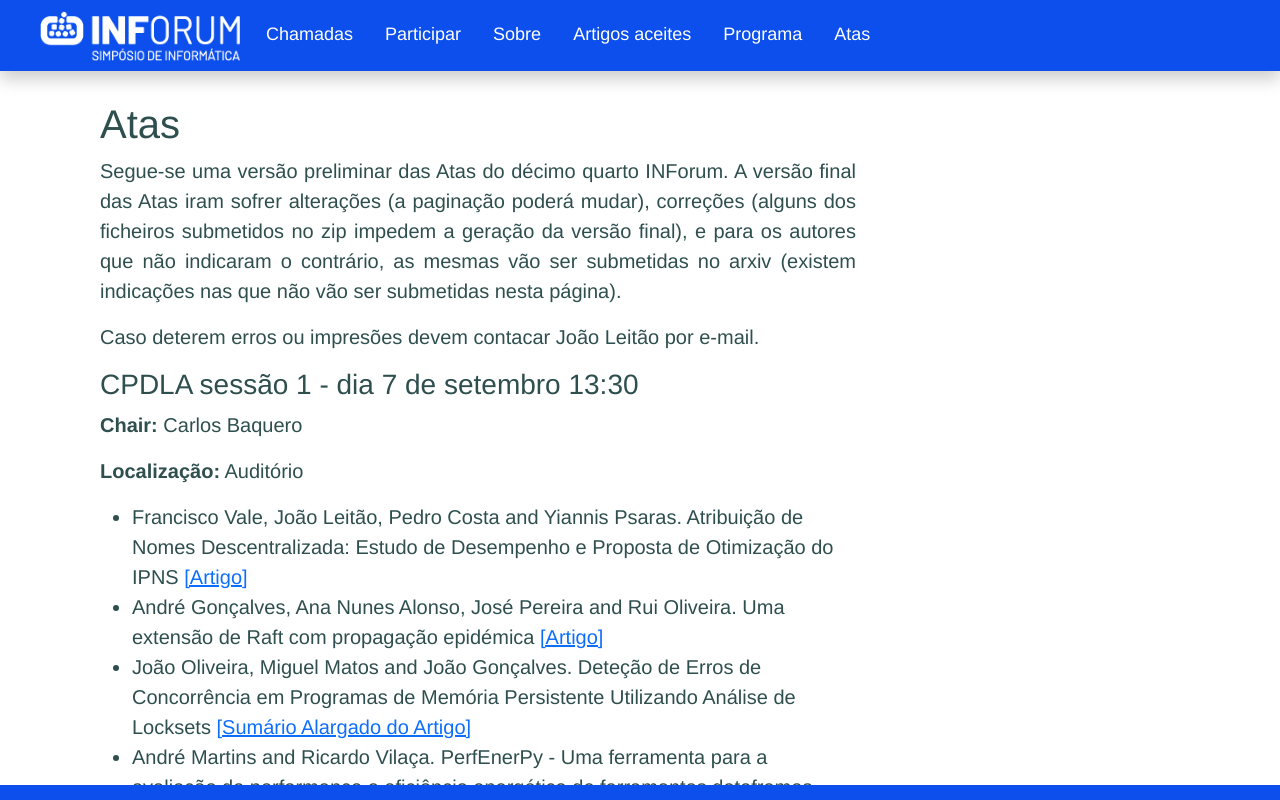
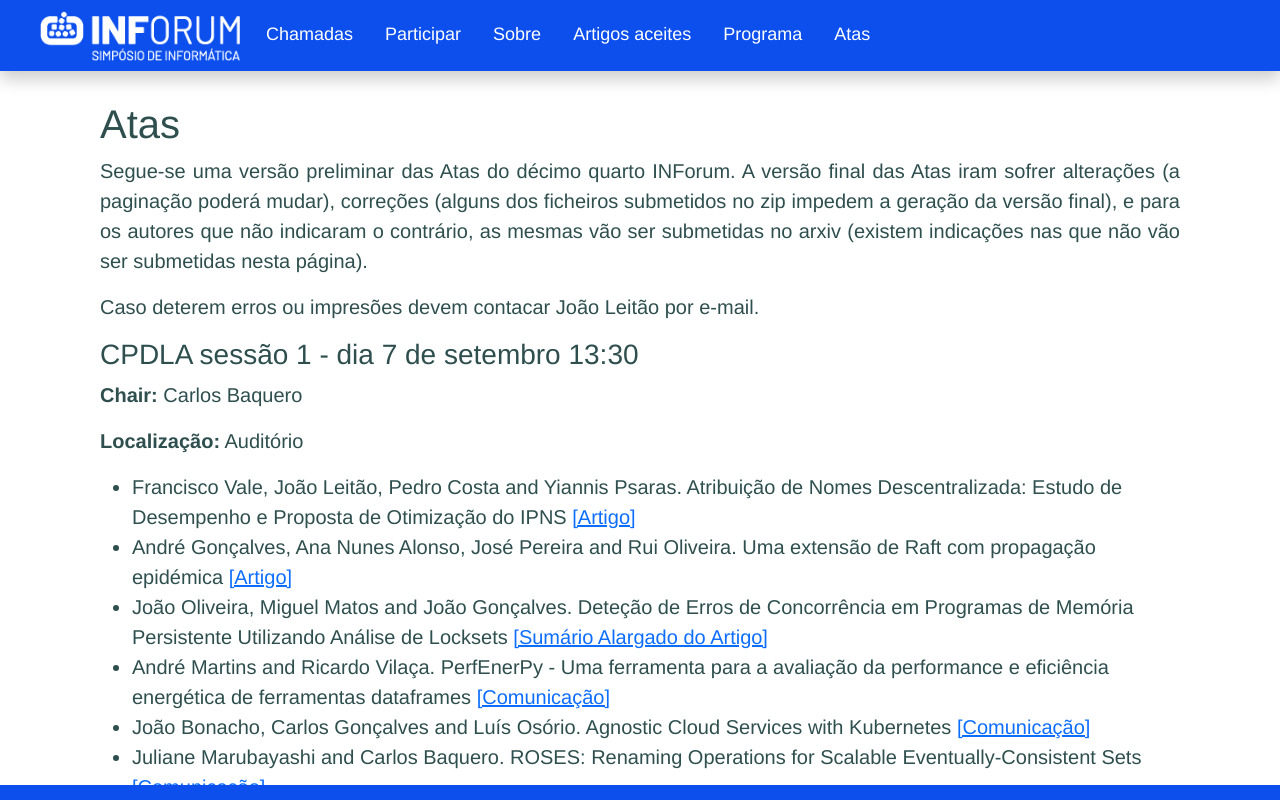
Before and after one commit to h4g0/Inforum2023, a React (Create React App) app: page /proceedings in a window 1280 px wide. Shown: the top 800 px of the page. Built offline with nearby package versions, Linux system fonts and the light colour scheme.

Commit message:
improved proceedings looks

```diff
--- a/src/Main/Main.css
+++ b/src/Main/Main.css
@@ -295,6 +295,15 @@ p {
     margin-bottom: 50px;
 }
 
+.Papers {
+    color: #2f4f4f;
+    margin-top: 100px;
+    font-size: 20px;
+    border-style: hidden;
+    margin-left: 100px;
+    margin-right: 100px;
+    margin-bottom: 50px;
+}
 .Previous {
     color: #2f4f4f;
     font-size: 20px;
--- a/src/Main/Papers.tsx
+++ b/src/Main/Papers.tsx
@@ -4,11 +4,10 @@ import { Patreons } from './Patreons'
 
 export function Papers(props: any) {
     return <>
-        <div className="Dates">
+        <div className="Papers">
 
 
 
-            <div className="InsideIntro">
             <h1>Atas</h1>
             <p>Segue-se uma versão preliminar das Atas do décimo quarto INForum. A versão final das Atas iram sofrer alterações (a paginação poderá mudar), correções (alguns dos ficheiros submetidos no zip impedem a geração da versão final), e para os autores que não indicaram o contrário, as mesmas vão ser submetidas no arxiv (existem indicações nas que não vão ser submetidas nesta página).</p>
             <p>Caso deterem erros ou impresões devem contacar João Leitão por e-mail.</p>
@@ -129,7 +128,6 @@ export function Papers(props: any) {
 
         </div >
 
-        </div>
 
     </>
 
```
